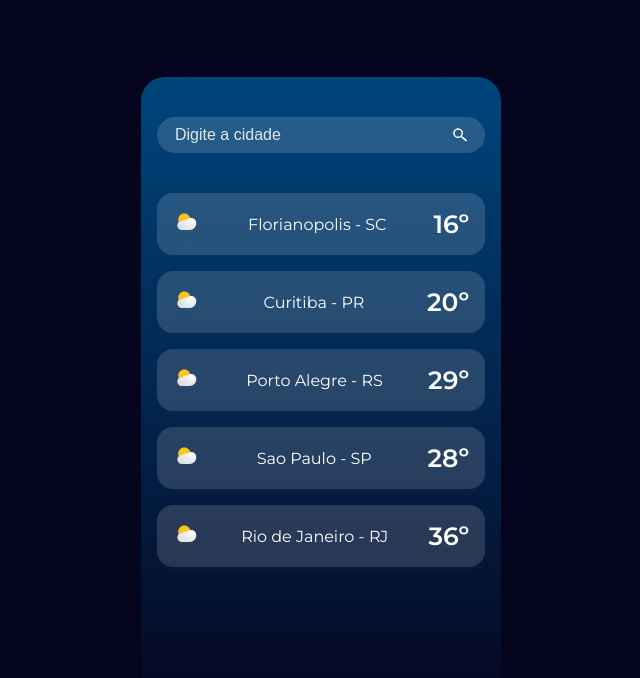
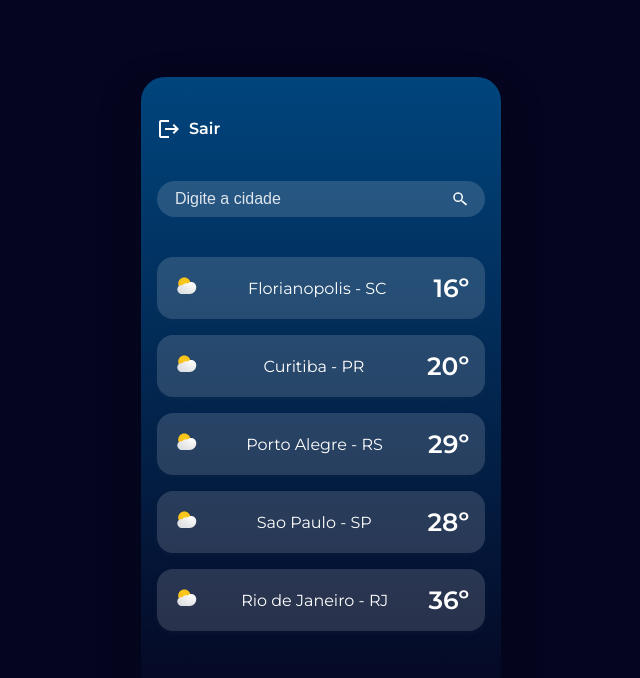
Before and after one commit to brennoluan/climapp-angular, an Angular app: page /home in a window 1280 px wide. Shown: the top 678 px of the page, without its empty margins (319-959 px from the left). Built offline with nearby package versions, Linux system fonts and the light colour scheme.

Commit message:
feat(home): go back button.

```diff
--- a/src/app/pages/home/home.component.css
+++ b/src/app/pages/home/home.component.css
@@ -30,6 +30,39 @@
   display: flex;
   flex-direction: column;
   gap: 40px;
+}
+
+.home-actions {
+  width: 100%;
+  display: flex;
+  justify-content: flex-start;
+}
+
+.exit-button {
+  background: transparent;
+  border: none;
+  color: #ffffff;
+  padding: 0;
+  display: inline-flex;
+  align-items: center;
+  gap: 8px;
+  cursor: pointer;
+}
+
+.exit-button .material-icons {
+  font-size: 24px;
+}
+
+.exit-label {
+  font-size: 16px;
+  font-weight: 600;
+  line-height: 1;
+}
+
+.exit-button:focus-visible {
+  outline: 2px solid #ffffff;
+  outline-offset: 3px;
+  border-radius: 50%;
 }
 
 .search-box {
@@ -134,6 +167,10 @@
   animation-delay: 120ms;
 }
 
+.home-content > *:nth-child(3) {
+  animation-delay: 220ms;
+}
+
 @keyframes float-in {
   from {
     opacity: 0;
--- a/src/app/pages/home/home.component.html
+++ b/src/app/pages/home/home.component.html
@@ -1,6 +1,12 @@
 <main class="home-page">
   <section class="home-screen" aria-label="Home">
     <div class="home-content">
+      <div class="home-actions">
+        <button class="exit-button" type="button" routerLink="/" aria-label="Sair">
+          <span class="material-icons">logout</span>
+          <span class="exit-label">Sair</span>
+        </button>
+      </div>
       <div class="search-box" role="search">
         <input type="text" placeholder="Digite a cidade" />
         <button class="search-button" type="button" aria-label="Pesquisar">
```
